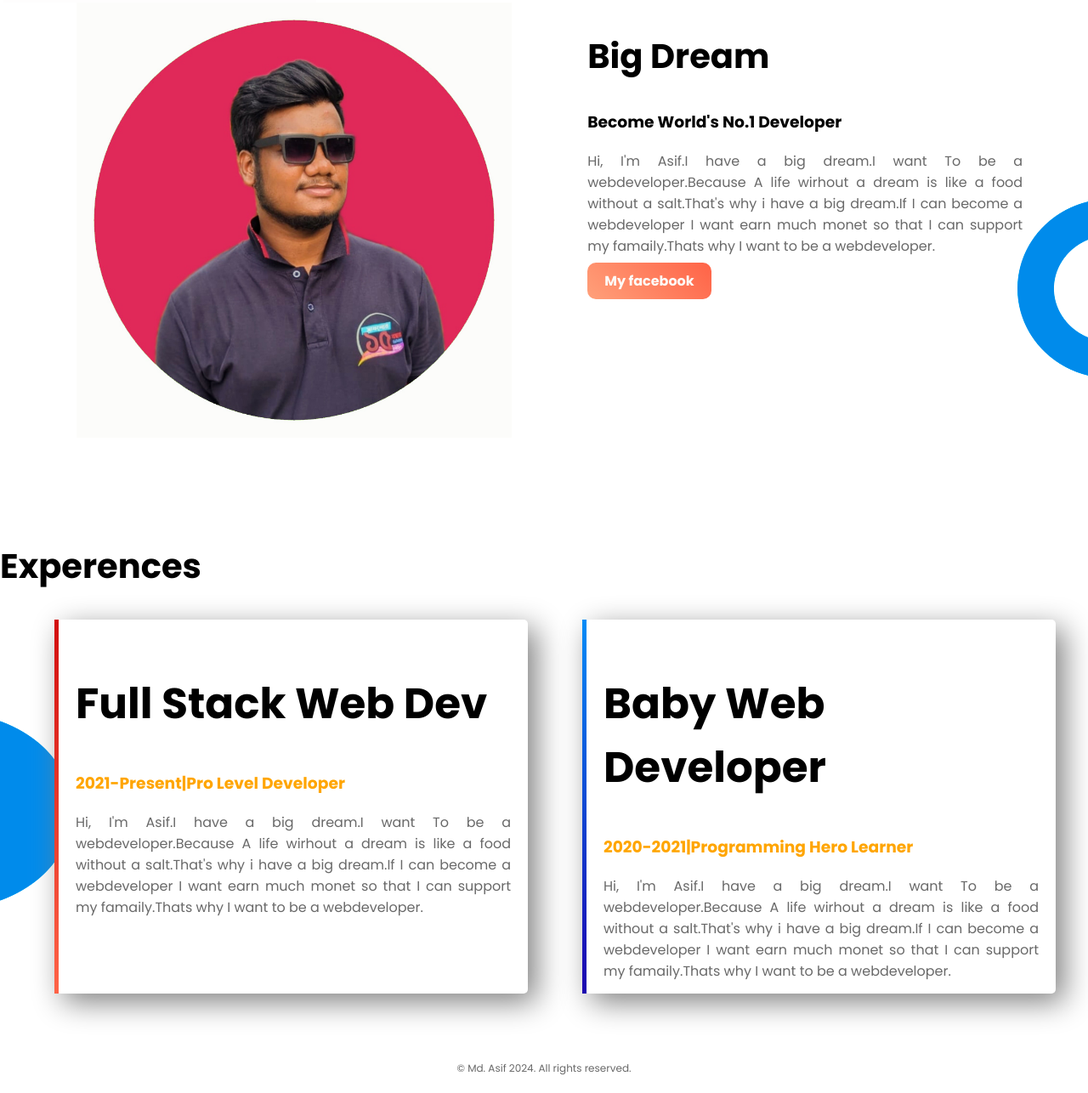
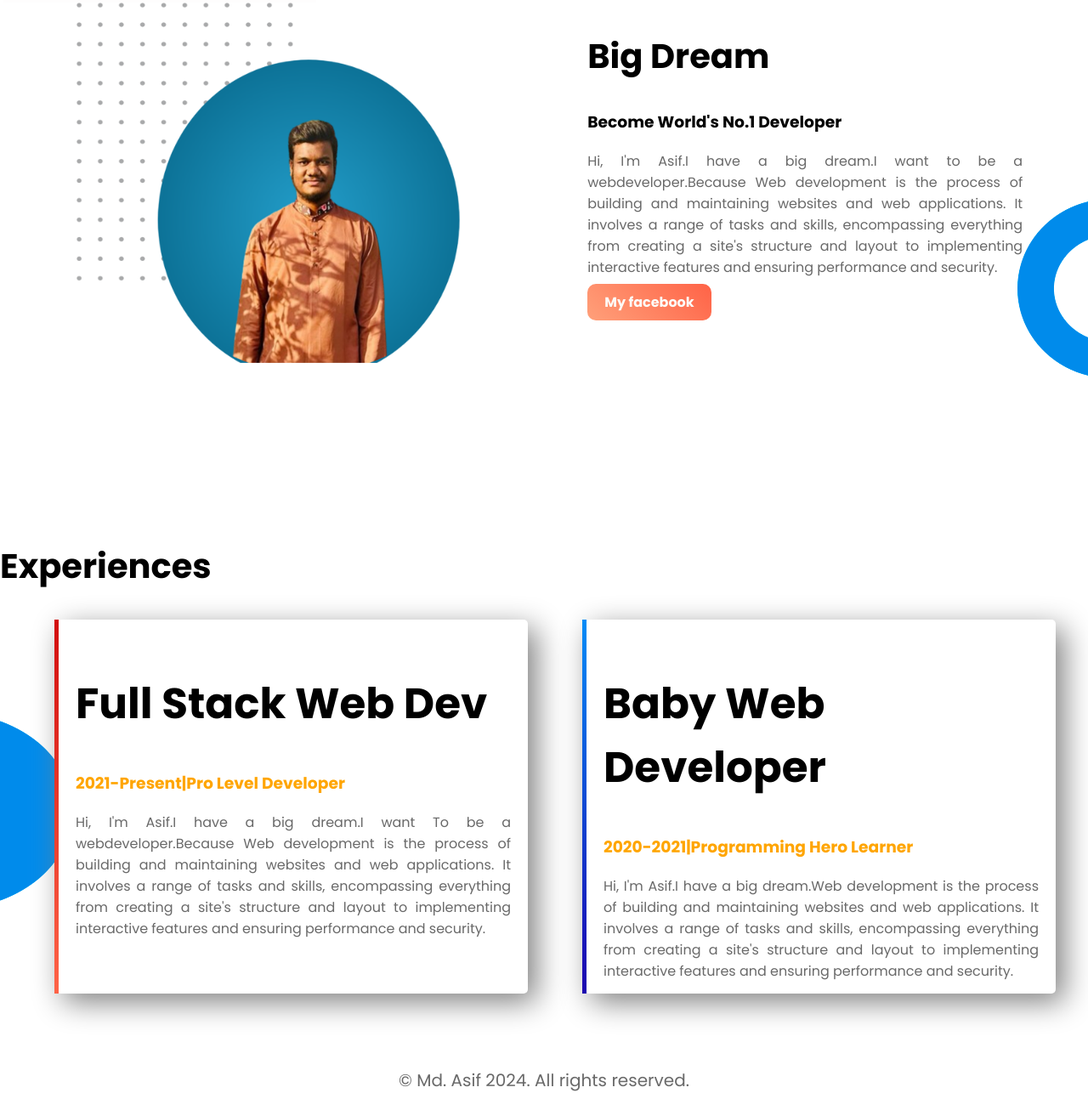
Before and after one commit to asifhossain303/web-prothfolio, a plain HTML site: page index.html in a window 1280 px wide. Shown: the part 597-1883 px from the top of the page at 85% size. Drawn offline with Linux system fonts and the light colour scheme.

Commit message:
finalfinished

```diff
--- a/index.html
+++ b/index.html
@@ -13,38 +13,38 @@
   <section class="top-banner">
    <div class="half-width">
     <h1>Welcome To<h1><span class=" orange_hilight">Md. Asif</span>  Website</h1>
-    <h3>World professional Web Developer</h3>
-    <p>I am Asif. I am student.I want to be a web developer.Because It is very Interesting and enjoyable.If I can become a webdeveloper I want earn much monet so that I can support my famaily.Thats why I want to be a webdeveloper.</p>
+    <h3> Intruduce Myself</h3>
+    <p>Hello,I am Asif. I am student of reputed university.I want to be a web developer.Because It is very Interesting and enjoyable. </p>
     <a class="link-button" target="_blank" href="https://www.youtube.com/@ASIF.4102"> My Youtube</a>
    </div>
    <div class="half-width">
-    <img src="images/111.png" >
+    <img src="images/222.png" >
    </div>
   </section>
   <section class="dream-area">
     <div class="half-width">
-      <img src="images/222.jpg">
+      <img src="images/111.png">
     </div>
     <div class="half-width">
       <h2>Big Dream</h2>
       <h3>Become World's No.1 Developer</h3>
-      <p>Hi, I'm Asif.I have a big dream.I want To be a webdeveloper.Because A life wirhout a dream is like a food without a salt.That's why i have a big dream.If I can become a webdeveloper I want earn much monet so that I can support my famaily.Thats why I want to be a webdeveloper.</p>
-      <a class="link-button" target="_blank" href="www.facebook.com">My facebook</a>
+      <p>Hi, I'm Asif.I have a big dream.I want to be a webdeveloper.Because  Web development is the process of building and maintaining websites and web applications. It involves a range of tasks and skills, encompassing everything from creating a site's structure and layout to implementing interactive features and ensuring performance and security.</p>
+      <a class="link-button" target="_blank" href="https://www.facebook.com/">My facebook</a>
 
     </div>
 
   </section>
 <section class="experience-area">
-  <h2>Experences</h2>
+  <h2> Experiences</h2>
   <div id="full-stack" class="half-width single-expernce">
       <h1>Full Stack Web Dev</h1>
       <h3 class=" orange_hilight">2021-Present|Pro Level Developer</h3>
-      <p> Hi, I'm Asif.I have a big dream.I want To be a webdeveloper.Because A life wirhout a dream is like a food without a salt.That's why i have a big dream.If I can become a webdeveloper I want earn much monet so that I can support my famaily.Thats why I want to be a webdeveloper.</p>
+      <p> Hi, I'm Asif.I have a big dream.I want To be a webdeveloper.Because  Web development is the process of building and maintaining websites and web applications. It involves a range of tasks and skills, encompassing everything from creating a site's structure and layout to implementing interactive features and ensuring performance and security.</p>
   </div>
   <div id="baby-dev" class="half-width single-expernce">
     <h1>Baby Web Developer</h1>
     <h3 class=" orange_hilight">2020-2021|Programming Hero Learner</h3>
-    <p> Hi, I'm Asif.I have a big dream.I want To be a webdeveloper.Because A life wirhout a dream is like a food without a salt.That's why i have a big dream.If I can become a webdeveloper I want earn much monet so that I can support my famaily.Thats why I want to be a webdeveloper.</p>
+    <p> Hi, I'm Asif.I have a big dream.Web development is the process of building and maintaining websites and web applications. It involves a range of tasks and skills, encompassing everything from creating a site's structure and layout to implementing interactive features and ensuring performance and security.</p>
   </div>
 
 </section>
--- a/style.css
+++ b/style.css
@@ -23,6 +23,7 @@ color:orange;
   float: left;
   margin-left: 5%;
   padding-left: 2%;
+  padding-bottom: 20px;
 
 }
 .half-width img{
@@ -79,7 +80,9 @@ border-image-slice: 1;
 border-image: linear-gradient(180deg,rgb(1, 140, 247), rgb(29, 3, 175));
 border-image-slice: 1;
 }
+
 footer p{
   text-align: center;
-  font-size: 12px;
+  font-size: 20px;
+  height: 10px;
 }
```
Also changed, not shown: images/222.jpg (deleted), images/222.png (added).
